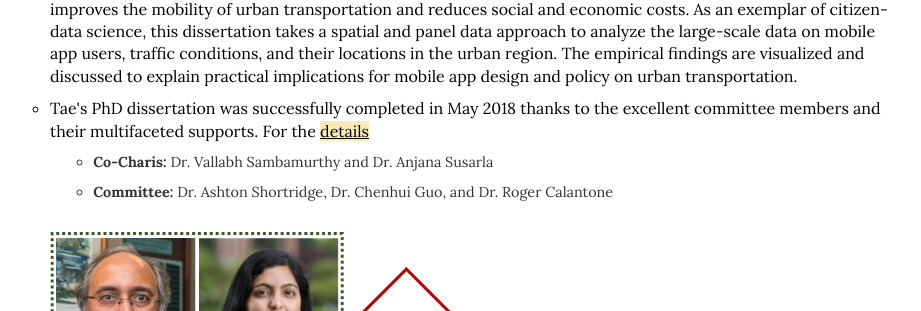
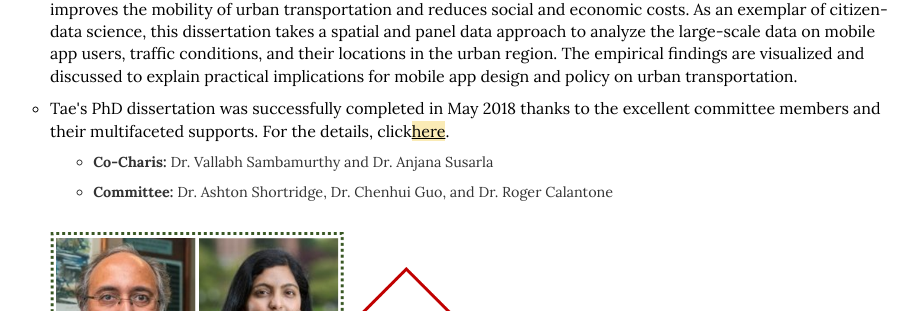
Before and after one commit to istaehun/taehun, a Jekyll site: the page built from dissertation.html, in a window 1280 px wide. Shown: the part 695-1006 px from the top of the page, without its empty margins (170-1091 px from the left). Built offline with Jekyll 4.4.1, drawn with Linux system fonts in a browser that asks for light colours; nearby versions of some CDN libraries.

Commit message:
Update phd-dissertation.yml

```diff
--- a/_data/phd-dissertation.yml
+++ b/_data/phd-dissertation.yml
@@ -2,7 +2,7 @@ comments:
   - "Tae Hun Kim has addressed the value of contribution crowdsourced by mobile app users. He has empirically employed the big data and spatial data analytics."
   - "<strong>Title:</strong> User Contribution and its Social-Welfare Value in a Mobile Navigation App for Real-Time Traffic Information Around Urban Areas"
   - "<strong>Abstract:</strong> Today, users of mobile devices (smartphones and tablets) adopt a variety of apps, use social features, and engage in crowdsourcing content as a public good. This dissertation explains their user community, i.e., a mobile virtual community, in terms of user contribution and its social-welfare value around urban areas. Essay 1 conceptualizes a virtual and spatial factor, i.e., virtual crowdedness, and addresses its role in encouraging user contribution. The findings are theoretically explained by the tension between prosocial behavior of and bystander effect on the mobile virtual community. Essay 2 theorizes whether and how user contribution, attributed to self-interest, supports social welfare for the whole citizenry. I found that user contribution improves the mobility of urban transportation and reduces social and economic costs. As an exemplar of citizen-data science, this dissertation takes a spatial and panel data approach to analyze the large-scale data on mobile app users, traffic conditions, and their locations in the urban region. The empirical findings are visualized and discussed to explain practical implications for mobile app design and policy on urban transportation."
-  - "Tae's PhD dissertation was successfully completed in May 2018 thanks to the excellent committee members and their multifaceted supports. For the <a href='https://search.proquest.com/docview/2046983487?pq-origsite=gscholar' target='_blank'>details</a>"
+  - "Tae's PhD dissertation was successfully completed in May 2018 thanks to the excellent committee members and their multifaceted supports. For the details, click<a href='https://search.proquest.com/docview/2046983487?pq-origsite=gscholar' target='_blank'>here</a>."
 members:
   - "<strong>Co-Charis:</strong> Dr. Vallabh Sambamurthy and Dr. Anjana Susarla"
   - "<strong>Committee:</strong> Dr. Ashton Shortridge, Dr. Chenhui Guo, and Dr. Roger Calantone"
```
